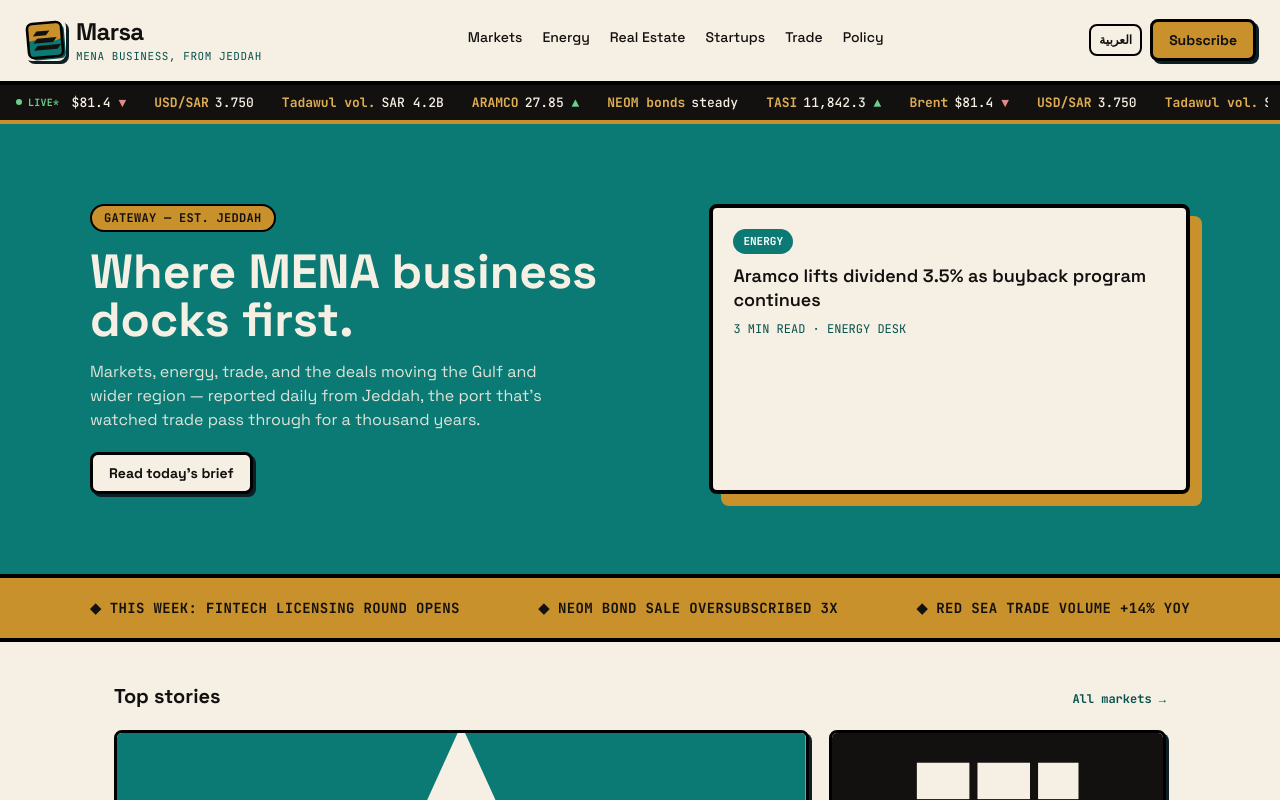
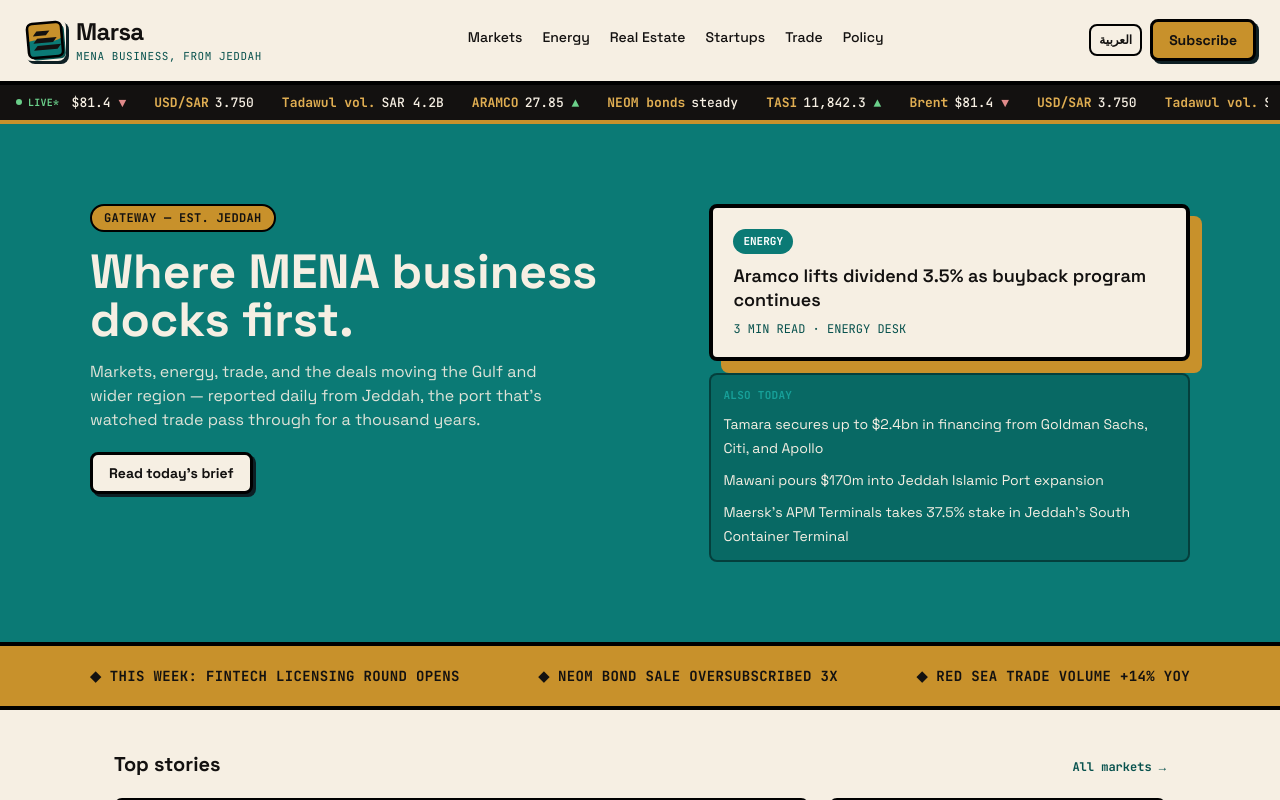
Before and after one commit to saeedabawazeer-source/Marsaa, a Next.js app: page / in a window 1280 px wide. Shown: the top 800 px of the page. Built offline with nearby package versions, Linux system fonts and the light colour scheme.

Commit message:
Add files via upload

```diff
--- a/app/(main)/page.tsx
+++ b/app/(main)/page.tsx
@@ -32,6 +32,7 @@
               Read today&apos;s brief
             </Link>
           </div>
+          <div className="flex flex-col gap-3">
             {featured && (
               <Link
                 href={`/article/${featured.slug}`}
@@ -44,6 +45,21 @@
                 <p className="font-mono text-xs text-teal-dark">{featured.readMins} MIN READ · {featured.desk.toUpperCase()}</p>
               </Link>
             )}
+            {rest.length > 0 && (
+              <div className="rounded border-2 border-inkBorder/40 bg-teal-dark/40 p-3">
+                <span className="mb-2 block font-mono text-[11px] font-bold uppercase tracking-wide text-teal-light">Also today</span>
+                <ul className="flex flex-col gap-2">
+                  {rest.slice(0, 3).map((a) => (
+                    <li key={a.slug}>
+                      <Link href={`/article/${a.slug}`} className="text-sm leading-snug underline decoration-transparent underline-offset-2 hover:decoration-current">
+                        {a.title}
+                      </Link>
+                    </li>
+                  ))}
+                </ul>
+              </div>
+            )}
+          </div>
         </div>
       </section>
 
```
Lines whose indentation alone changed are shown as unchanged.
